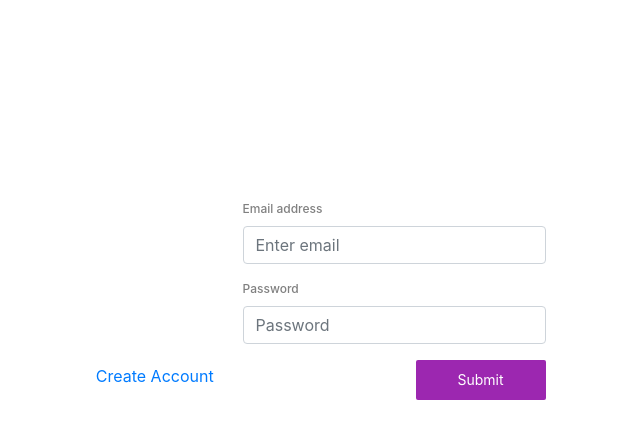
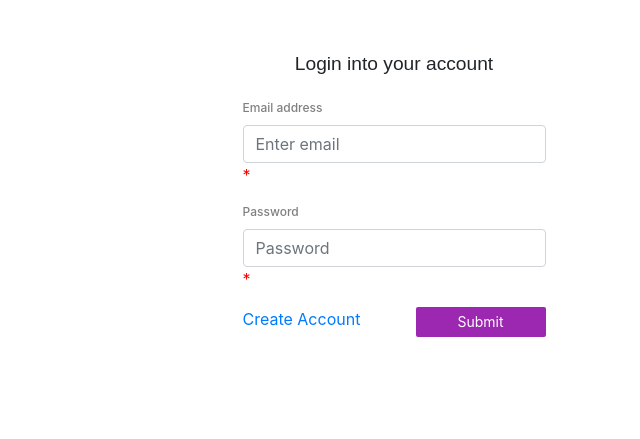
Before and after one commit to andela-wmumbi/ShoppingCart, a PHP site: page /login.php in a window 1280 px wide. Shown: the top 439 px of the page, without its empty margins (246-886 px from the left). Run offline with PHP 8.4, Linux system fonts and the light colour scheme; some libraries are stand-ins or nearby versions.

Commit message:
ch(login): fixed login page   - fixed login page design   - added password verification
[Delivers #152963500]

```diff
--- a/app/login.php
+++ b/app/login.php
@@ -1,31 +1,41 @@
 <?php
-
 require "../includes/session.php";
 require "../includes/db.php";
 require "../includes/utils.php";
 
+$emailErr = $passwordErr = $valErr = $error = "";
 if (loggedIn()) {
     redirect('index.php');
 }
 if (!empty($_POST)) {
+    empty(trim($_POST['email'])) ? $emailErr = "Email required" : "";
+    empty(trim($_POST['password'])) ? $passwordErr = "Password required" : "";
+    (!empty(trim($_POST['email'])) && !filter_var($_POST['email'], FILTER_VALIDATE_EMAIL)) ? $valErr = "Enter a valid email" : "";
     $email = $_POST['email'];
     $password = $_POST['password'];
-    if (filter_var($email, FILTER_VALIDATE_EMAIL)) {
-        if (!empty($password)) {
+
+    $sql = "SELECT password FROM users WHERE email=:email";
+    $stmt = $connect->prepare($sql);
+    $stmt->bindValue(':email', $email);
+    $stmt->execute();
+    $result = $stmt->fetchColumn();
+    if ($result) {
+        if (password_verify($password, $result)) {
             $sql = "SELECT id FROM users WHERE email=:email AND password=:password";
             $auth = $connect->prepare($sql);
             $auth->bindValue(':email', $email);
             $auth->bindValue(':password', $password);
             $auth->execute();
 
-            $result = $auth->fetchColumn();
+            $id = $auth->fetchColumn();
+            logIn($id);
+            redirect('index.php');
 
-            if ($result) {
-                logIn($result);
-                redirect('index.php');
+        } else {
+            $error = "Wrong Password";
         }
-            echo "User not found";
-        }
+    } else {
+          $error = "User not found";
     }
 }
 ?>
@@ -35,22 +45,28 @@ if (!empty($_POST)) {
     <link rel="stylesheet" href="css/bootstrap.min.css" />
 </head>
 <body>
+<div class="create">Login into your account</div>
 <div class="loginform">
+  <div class="err"><span class="error"><?php echo $error;?></span></div>
   <form method="post" class="form">
     <div class="form-group">
       <label for="exampleInputEmail1">Email address</label>
-                <input type="email" name="email" class="form-control" id="exampleInputEmail1" aria-describedby="emailHelp" placeholder="Enter email">
+      <input type="email" name="email" class="form-control"
+        id="exampleInputEmail1" aria-describedby="emailHelp"
+        placeholder="Enter email">
+      <span class="error">* <?php echo $emailErr;?><?php echo $valErr;?></span>
     </div>
     <div class="form-group">
       <label for="exampleInputPassword1">Password</label>
-                <input type="password" name="password" class="form-control" id="exampleInputPassword1" placeholder="Password">
+      <input type="password" name="password" class="form-control"
+        id="exampleInputPassword1" placeholder="Password">
+      <span class="error">* <?php echo $passwordErr;?></span>
     </div>
     <div>
     <button type="submit" name="formSubmit" class="btn btn-primary">Submit</button>
+    <a href="./register.php">Create Account</a>
     </div>
   </form>
-        <p class="link" style="margin-top: 10px; line-height: 2.0;">
-        <a href="./register.php">Create Account</a>
   </p>
 </div>
 </body>
--- a/app/main.css
+++ b/app/main.css
@@ -25,7 +25,6 @@
     width: 100%;
     margin: 0 auto;
     max-width: 62.5rem;
-  margin-top: 200px;
 }
 
 label {
@@ -35,7 +34,7 @@ label {
     display: block;
     font-weight: 500;
     line-height: 1.5;
-  margin-bottom: 0
+    margin-bottom: 0;
 }
 
 .btn.btn-primary {
@@ -51,7 +50,7 @@ label {
 }
 
 .link {
-  text-align: center!important;
+    text-align: center !important;
 }
 
 .card-img-top {
@@ -82,3 +81,11 @@ ul {
     font-family: "Futura Std", sans-serif;
     font-size: larger;
 }
+
+.btn.btn-primary {
+    height: 30px;
+}
+
+.err {
+    text-align: center;
+}
```
Also changed, not shown: app/register.php (+9 -6 lines). Lines whose indentation alone changed are shown as unchanged.
